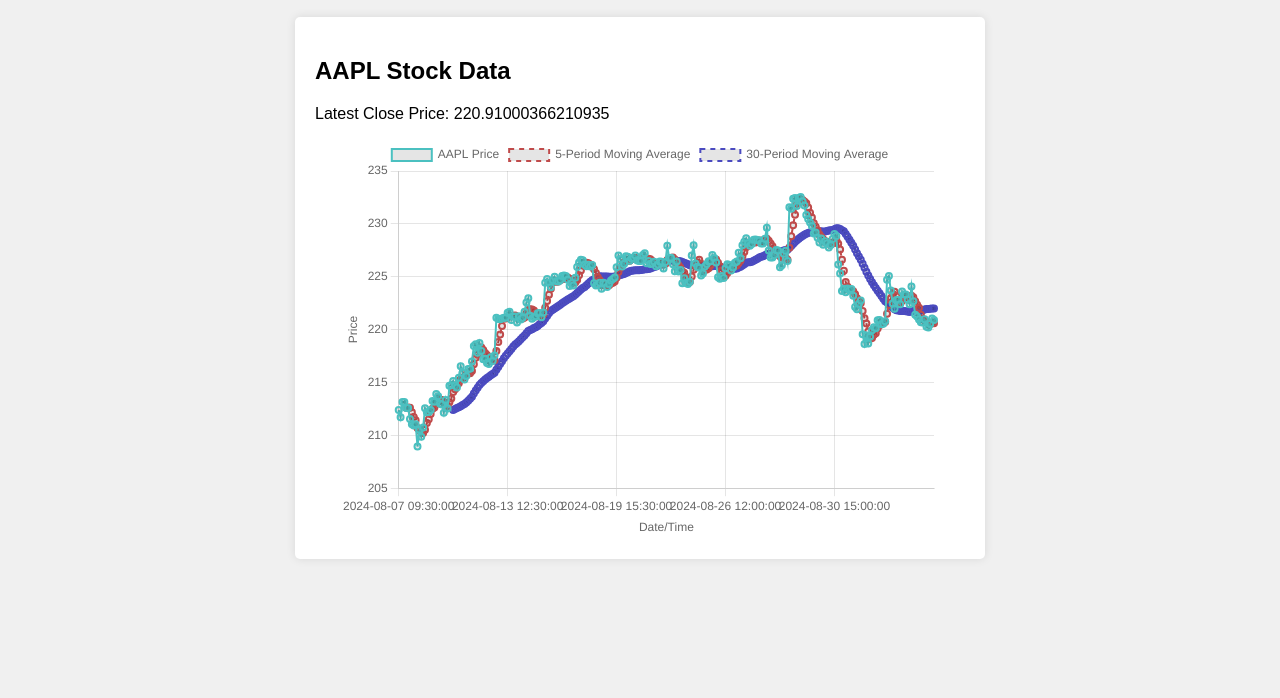
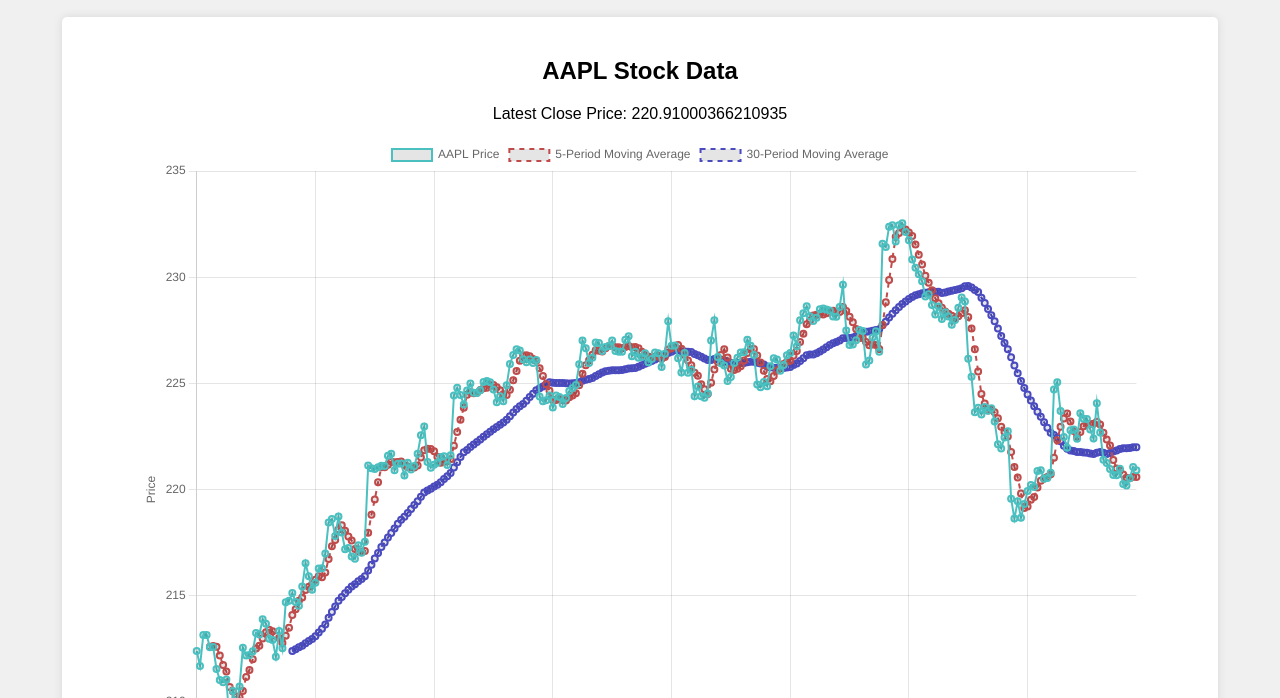
Before and after one commit to petr0leum/github_actions_dashboard, a plain HTML site: page index.html in a window 1280 px wide. Shown: the part 102-800 px from the top of the page. Drawn offline with nearby package versions, Linux system fonts and the light colour scheme.

Commit message:
Update: Make chart automatically resize with dynamic width and height

```diff
--- a/scripts.js
+++ b/scripts.js
@@ -1,8 +1,5 @@
 async function fetchStockData() {
     const stock = document.getElementById('stock').value;
-    const stockDataDiv = document.getElementById('stock-data');
-
-    stockDataDiv.innerHTML = `<p>Loading data for ${stock}...</p>`;
 
     try {
         const response = await fetch(`data/${stock}_data.json`);
@@ -15,27 +12,32 @@
         displayStockData(data);
     } catch (error) {
         console.error("Error fetching stock data:", error);
-        stockDataDiv.innerHTML = `<p>Error loading data. Please try again later.</p>`;
+        document.getElementById('stock-data').innerHTML = `<p>Error loading data. Please try again later.</p>`;
     }
 }
 
 function displayStockData(data) {
     const stockDataDiv = document.getElementById('stock-data');
 
+    // Check if data exists
     if (!data || Object.keys(data).length === 0) {
         stockDataDiv.innerHTML = `<p>No data available for this stock.</p>`;
         return;
     }
 
+    // Display the stock data
     stockDataDiv.innerHTML = `
         <h2>${data.ticker} Stock Data</h2>
         <p>Latest Close Price: ${data.latest_close}</p>
+        <!-- Placeholder for graph -->
         <canvas id="stock-chart" width="600" height="400"></canvas>
     `;
 
+    // Call function to create graph with dynamic data
     createGraph(data);
 }
 
+// Function to create graph using Chart.js with dynamic data and moving averages
 function createGraph(data) {
     const ctx = document.getElementById('stock-chart').getContext('2d');
 
@@ -72,8 +74,8 @@
             ]
         },
         options: {
-            responsive: false, // Disable responsive resizing
-            maintainAspectRatio: false, // Do not maintain aspect ratio
+            responsive: true, // Enable responsive resizing
+            maintainAspectRatio: false, // Allow chart to resize dynamically
             scales: {
                 x: {
                     title: { display: true, text: 'Date/Time' },
--- a/styles.css
+++ b/styles.css
@@ -9,18 +9,22 @@
     margin-bottom: 20px;
 }
 
-#stock-chart {
-    display: block;
-    margin: 0 auto;
-    max-width: 1000px;
-    max-height: 600px;
-}
-
 #stock-data {
     background: white;
     padding: 20px;
     border-radius: 5px;
     box-shadow: 0 0 10px rgba(0, 0, 0, 0.1);
-    max-width: 650px;
+    max-width: 90%;
+    width: 100%;
     margin: 20px auto;
+    text-align: center;
 }
+
+#stock-chart {
+    display: block;
+    margin: 0 auto; /* Center the canvas horizontally */
+    width: 90%; /* Full width of its container */
+    height: 60vh; /* Set height relative to the viewport height */
+    max-width: 90%; /* Maximum width of the canvas */
+    max-height: 90vh; /* Maximum height of the canvas */
+}
```
